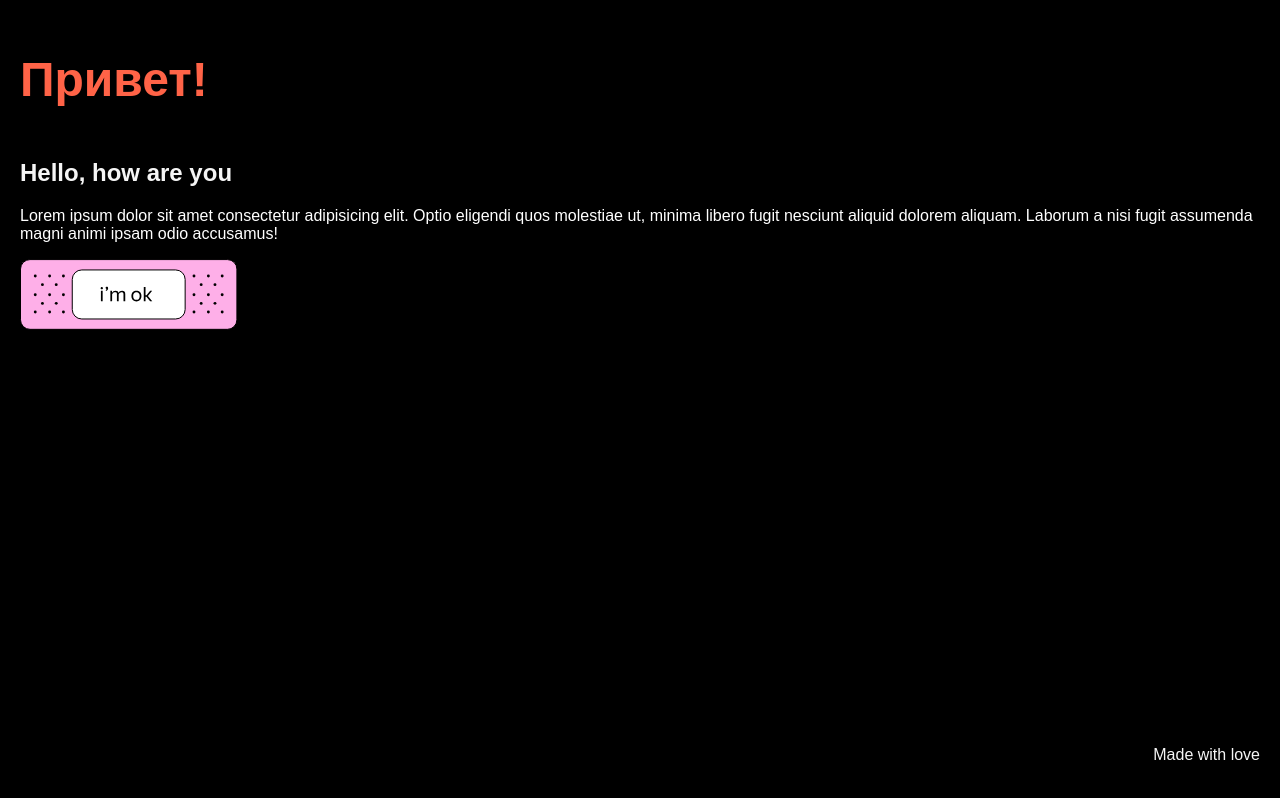
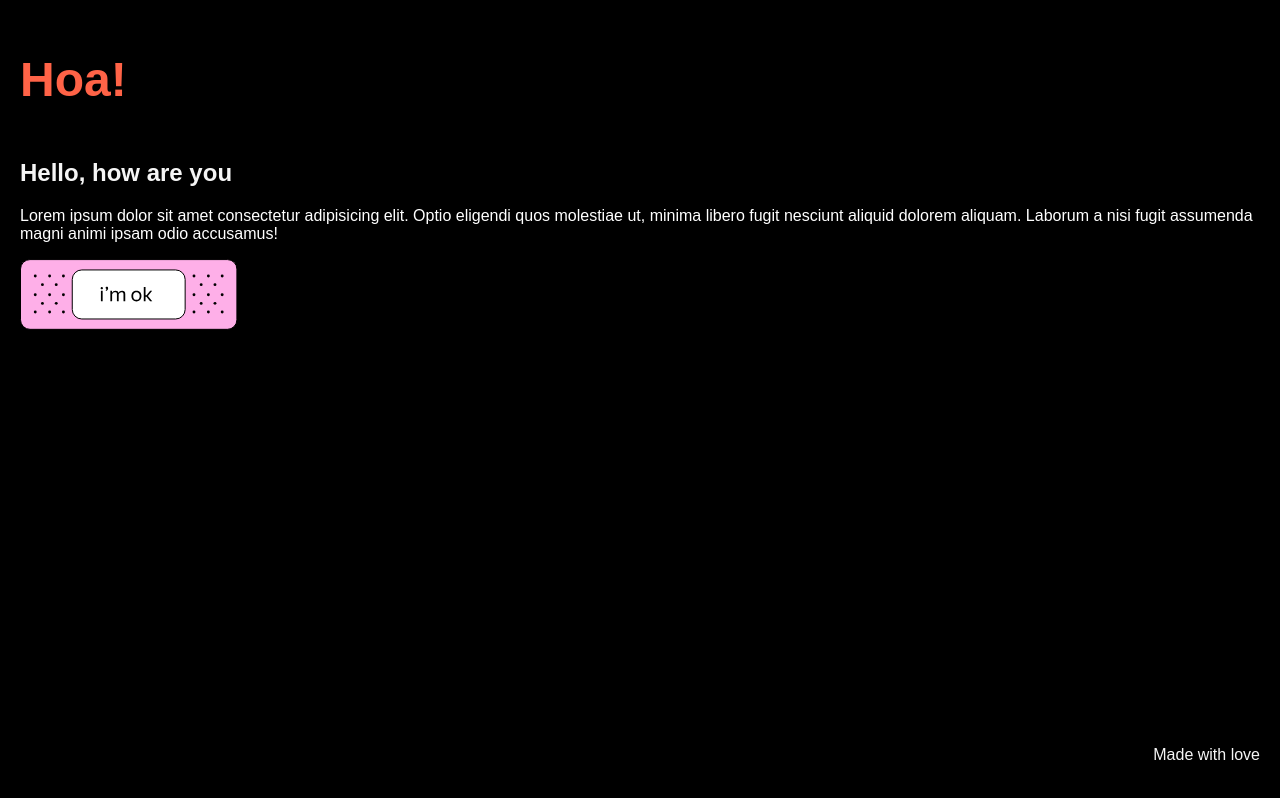
Before and after one commit to Andrey275/netlify-ci, a website: page src/index.html in a window 1280 px wide. Drawn offline with Linux system fonts and the light colour scheme; files that its build step writes are made by us from their sources.

Commit message:
подготовили к публикации

```diff
--- a/src/index.html
+++ b/src/index.html
@@ -9,7 +9,7 @@
   </head>
   <body class="page page_theme_dark">
     <header class="header page__header header_theme_dark">
-      <h1 class="header__title">Привет!</h1>
+      <h1 class="header__title">Hoa!</h1>
     </header>
     <main class="main">
       <h2 class="main__title">Hello, how are you</h2>
```
